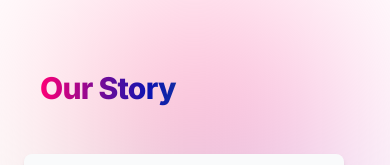
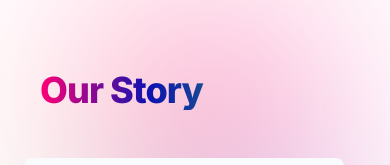
Before and after one commit to jaycee808/forward-together-2025, a Next.js app: page /our-story in a window 390 px wide. Shown: the part 178-343 px from the top of the page. Built offline with nearby package versions, Linux system fonts and the light colour scheme.

Commit message:
updated our story page header

```diff
--- a/pages/our-story.jsx
+++ b/pages/our-story.jsx
@@ -8,7 +8,7 @@
         <div className="max-w-6xl w-full text-left">
 
             {/* Page Title */}
-            <h1 className="font-inter text-3xl sm:text-4xl md:text-6xl font-extrabold tracking-tight gradient ml-4 pb-0 lg:pb-6">
+            <h1 className="font-inter text-4xl md:text-6xl font-extrabold tracking-tight gradient ml-4 pb-0 lg:pb-6">
             Our Story
             </h1>
 
```
